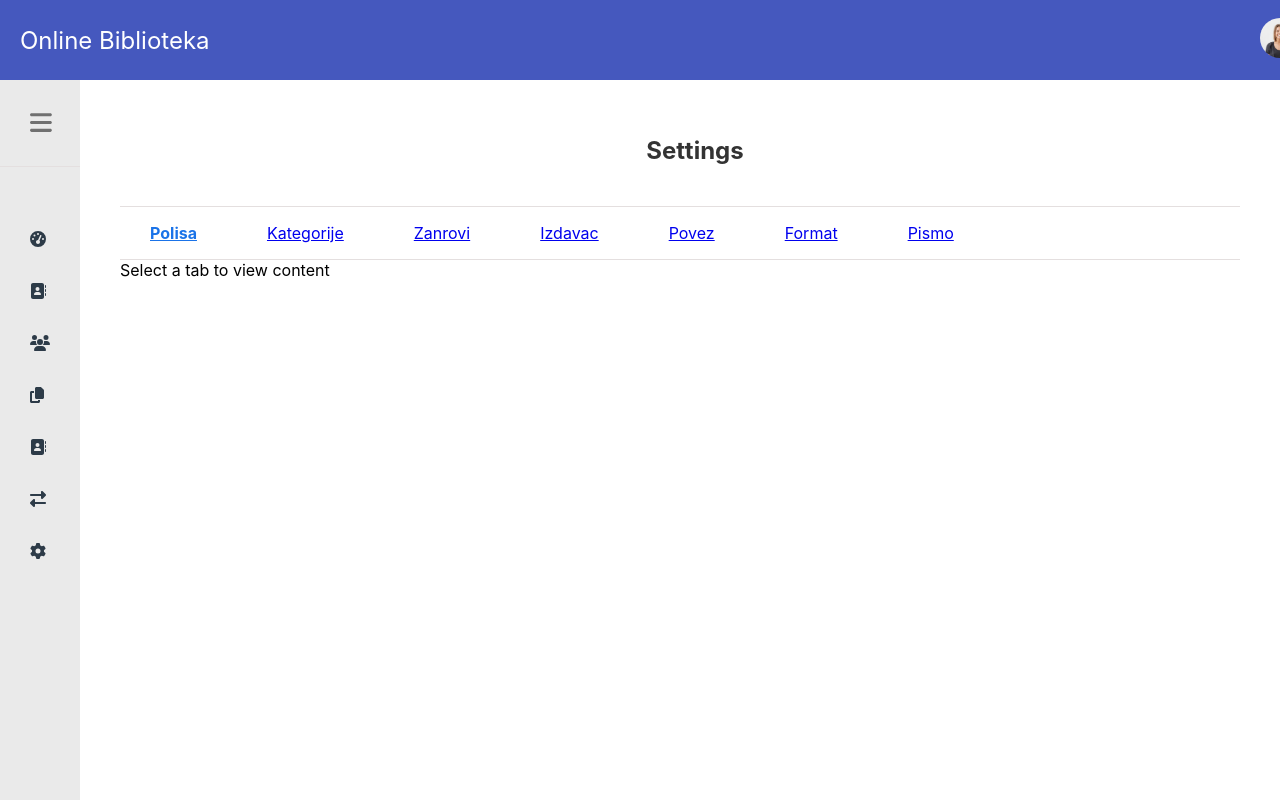
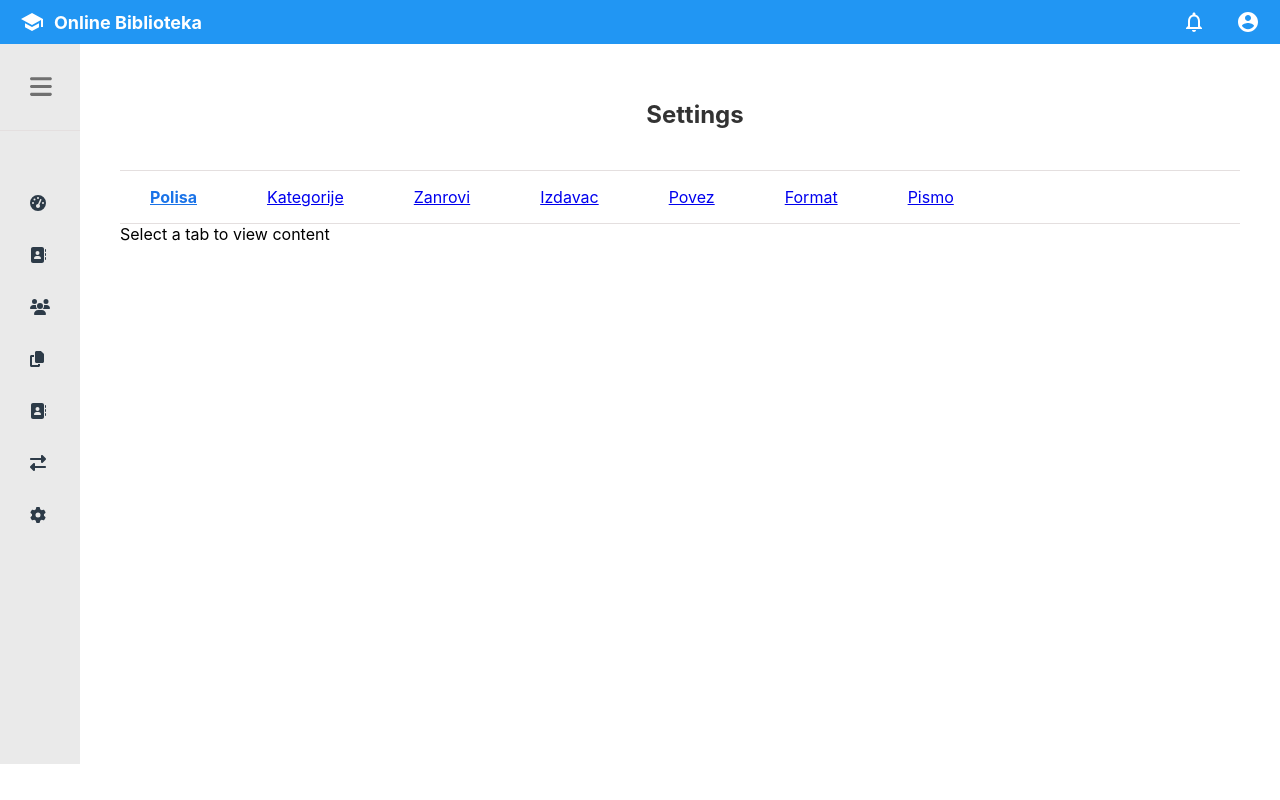
Before and after one commit to Danz1nger/Online-biblioteka, a React (Create React App) app in the folder online-biblioteka/: page / in a window 1280 px wide. Built offline with nearby package versions, Linux system fonts and the light colour scheme; sample sign-in values are in the browser's storage.

Commit message:
made better header.

```diff
--- a/online-biblioteka/public/index.html
+++ b/online-biblioteka/public/index.html
@@ -10,6 +10,8 @@
       content="Web site created using create-react-app"
     />
     <link rel="apple-touch-icon" href="%PUBLIC_URL%/logo192.png" />
+    <!-- Other head content -->
+  <link rel="stylesheet" href="https://cdnjs.cloudflare.com/ajax/libs/font-awesome/6.0.0-beta3/css/all.min.css">
     <!--
       manifest.json provides metadata used when your web app is installed on a
       user's mobile device or desktop. See https://developers.google.com/web/fundamentals/web-app-manifest/
@@ -24,7 +26,7 @@
       work correctly both with client-side routing and a non-root public URL.
       Learn how to configure a non-root public URL by running `npm run build`.
     -->
-    <title>React App</title>
+    <title>Online Biblioteka</title>
   </head>
   <body>
     <noscript>You need to enable JavaScript to run this app.</noscript>
--- a/online-biblioteka/src/app/CRUDBooks/Books.jsx
+++ b/online-biblioteka/src/app/CRUDBooks/Books.jsx
@@ -90,7 +90,7 @@ const Books = () => {
             <th>Izdato</th>
             <th>U prekoračenju</th>
             <th>Ukupna količina</th>
-            <th>Akcije</th>
+            <th></th>
           </tr>
         </thead>
         <tbody>
--- a/online-biblioteka/src/app/header/Header.css
+++ b/online-biblioteka/src/app/header/Header.css
@@ -1,23 +1,41 @@
-
 .header {
-    background-color: rgba(69, 88, 190);
-    width: 100%;
-    height: 100%;
+  background-color: #2196F3;
+  color: white;
+  padding: 10px 20px;
   display: flex;
   justify-content: space-between;
   align-items: center;
-    padding-left: 20px;
 }
 
-  .library-header {
-    color: white;
-    font-size: 24px;
-    margin: 0;
+.logo {
+  display: flex;
+  align-items: center;
 }
 
-  .profile img {
-    width: 40px;
-    height: 40px;
-    border-radius: 50%;
+.logo-icon {
+  width: 24px;
+  height: 24px;
+  margin-right: 10px;
+}
+
+.logo-text {
+  font-size: 18px;
+  font-weight: bold;
+}
+
+.user-section-header {
+  display: flex;
+  align-items: center;
+}
+
+.user-info-header {
+  display: flex;
+  align-items: center;
+  margin-right: 30px; /* This creates the 30px distance */
+}
+
+.notification-icon, .user-avatar {
+  width: 24px;
+  height: 24px;
   cursor: pointer;
 }
--- a/online-biblioteka/src/app/header/Header.jsx
+++ b/online-biblioteka/src/app/header/Header.jsx
@@ -11,9 +11,21 @@ const Header = () => {
 
   return (
     <header className="header">
-      <p className="library-header">Online Biblioteka</p>
-      <div className="profile" onClick={handleProfileClick}>
-        <img src="/ava.png" alt="Profile" />
+      <div className="logo">
+        <svg className="logo-icon" viewBox="0 0 24 24" fill="white">
+            <path d="M12 3L1 9l11 6 9-4.91V17h2V9L12 3z M5 13.18v4L12 21l7-3.82v-4L12 17l-7-3.82z"/>
+        </svg>
+        <span className="logo-text">Online Biblioteka</span>
+      </div>
+      <div className="user-section-header">
+        <div className="user-info-header">
+          <svg className="notification-icon" viewBox="0 0 24 24" fill="white">
+              <path d="M12 22c1.1 0 2-.9 2-2h-4c0 1.1.9 2 2 2zm6-6v-5c0-3.07-1.63-5.64-4.5-6.32V4c0-.83-.67-1.5-1.5-1.5s-1.5.67-1.5 1.5v.68C7.64 5.36 6 7.92 6 11v5l-2 2v1h16v-1l-2-2zm-2 1H8v-6c0-2.48 1.51-4.5 4-4.5s4 2.02 4 4.5v6z"></path>
+          </svg>
+        </div>
+        <svg className="user-avatar" onClick={handleProfileClick} viewBox="0 0 24 24" fill="white">
+            <path d="M12 2C6.48 2 2 6.48 2 12s4.48 10 10 10 10-4.48 10-10S17.52 2 12 2zm0 3c1.66 0 3 1.34 3 3s-1.34 3-3 3-3-1.34-3-3 1.34-3 3-3zm0 14.2c-2.5 0-4.71-1.28-6-3.22.03-1.99 4-3.08 6-3.08 1.99 0 5.97 1.09 6 3.08-1.29 1.94-3.5 3.22-6 3.22z"></path>
+        </svg>
       </div>
     </header>
   );
```
Lines whose indentation alone changed are shown as unchanged.
